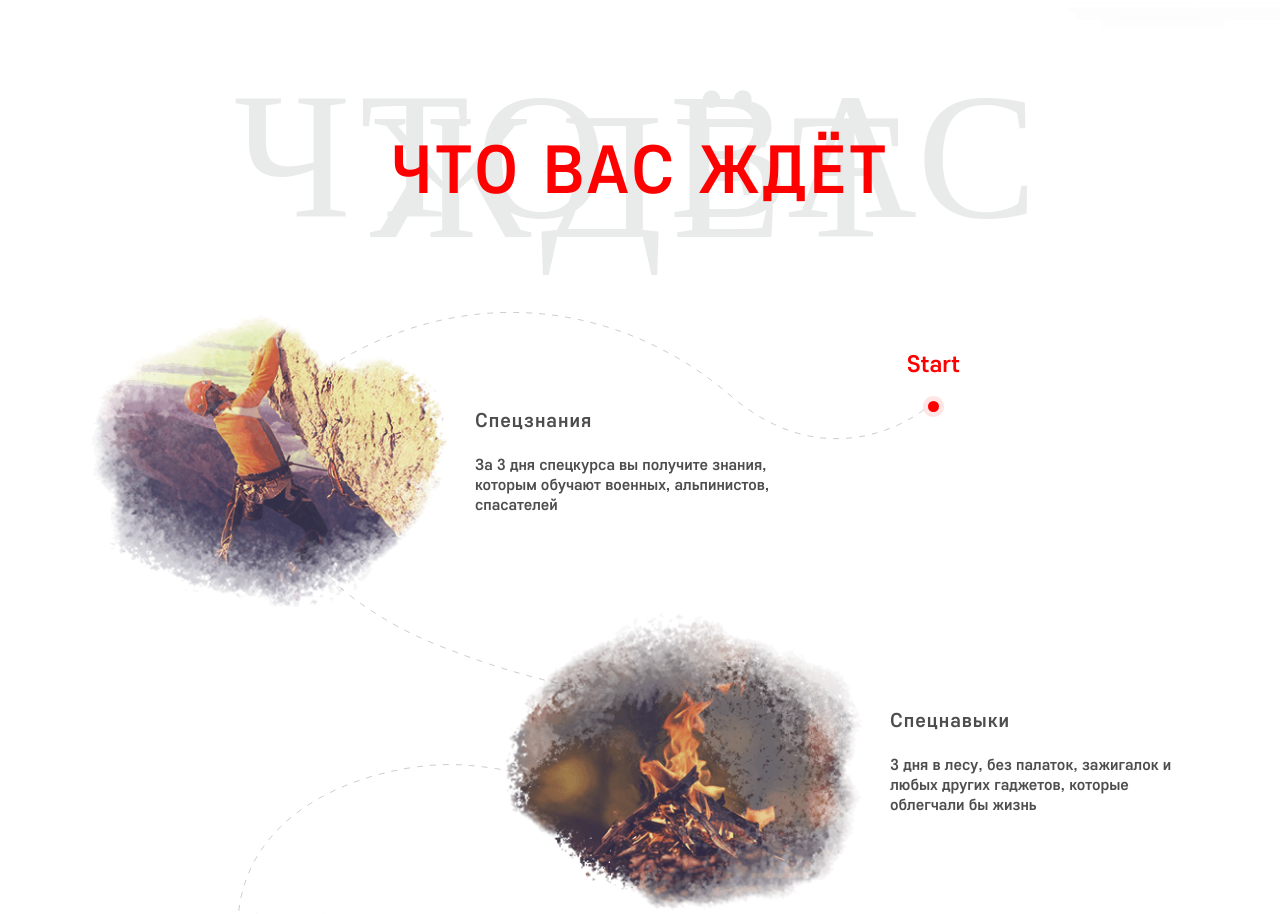
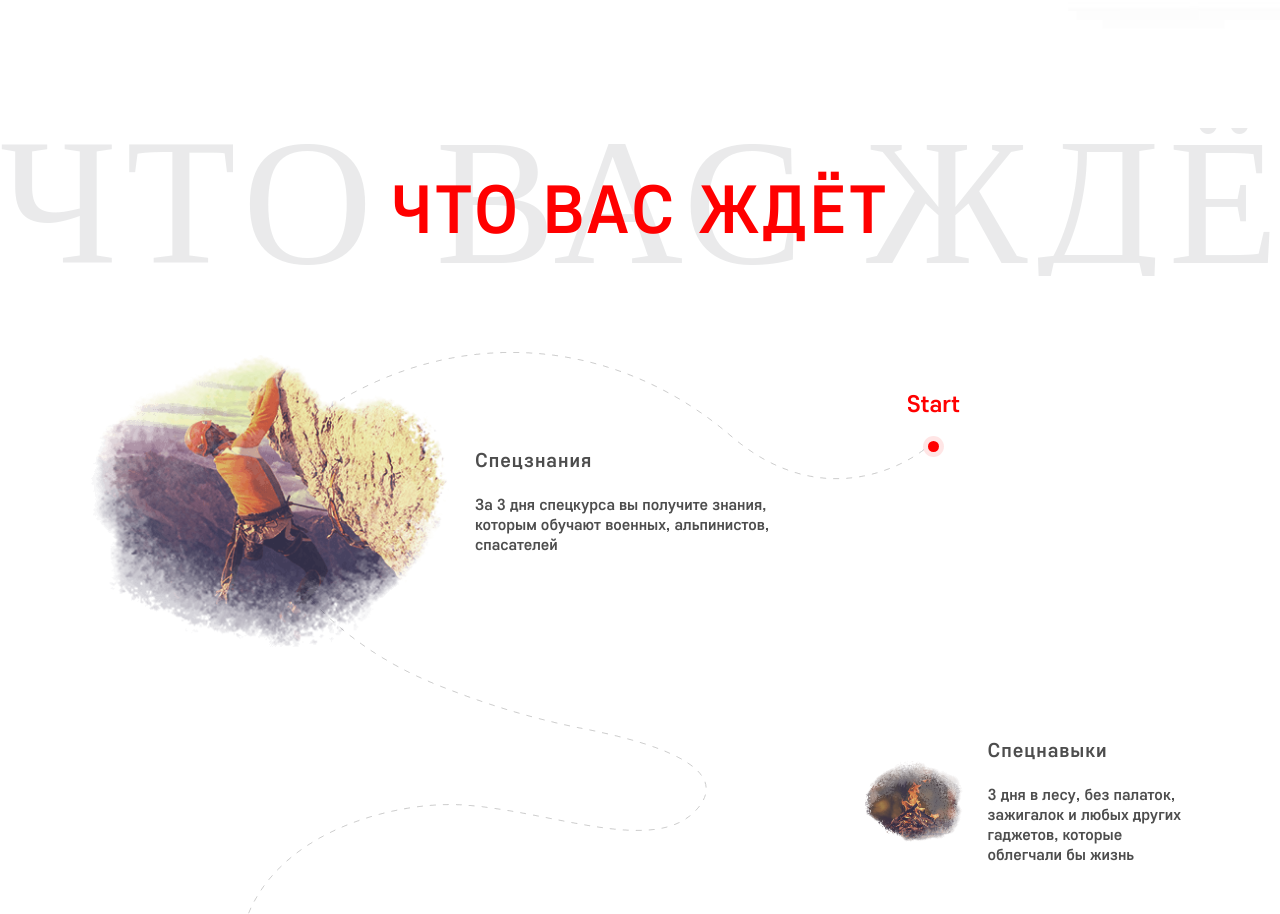
Before and after one commit to BahodiRajabov/sparta, a plain HTML site: page index.html in a window 1280 px wide. Shown: the part 1040-1954 px from the top of the page. Drawn offline with Linux system fonts and the light colour scheme; a web font is replaced by a local one.

Commit message:
add section header block responsivness change roadmap item max-width

```diff
--- a/index.html
+++ b/index.html
@@ -48,8 +48,8 @@
     </section>
   </div>
   <section class="roadmap">
+    <h2 class="section-header section-header--roadmap">Что вас ждёт</h2>
     <div class="roadmap__container container">
-      <h2 class="section-header section-header--roadmap">Что вас ждёт</h2>
       <ul class="roadmap__list">
         <li class="roadmap__item roadmap__item--alpinist">
           <div class="roadmap__item-info">
--- a/scss/blocks/_roadmap.scss
+++ b/scss/blocks/_roadmap.scss
@@ -54,7 +54,8 @@
   align-items: center;
   &::before {
     content: "";
-    width: 360px;
+    max-width: 360px;
+    width: 100%;
     height: 300px;
     background-position: center center;
     background-repeat: no-repeat;
--- a/scss/blocks/_section-header.scss
+++ b/scss/blocks/_section-header.scss
@@ -1,4 +1,7 @@
 .section-header {
+  padding-top: 40px;
+  padding-bottom: 30px;
+  overflow-x: hidden;
   position: relative;
   z-index: 1;
   margin-top: 0;
@@ -10,6 +13,7 @@
   text-transform: uppercase;
   letter-spacing: 3.4px;
   &::before {
+    white-space: nowrap;
     opacity: 0.1;
     z-index: -1;
     position: absolute;
@@ -21,7 +25,6 @@
     font-family: "Besom";
     font-size: 180px;
     font-weight: 400;
-    line-height: 20px;
     text-align: center;
     text-transform: uppercase;
     letter-spacing: 9px;
@@ -30,6 +33,23 @@
     content: "Что вас ждёт";
   }
   &--roadmap {
-    margin-bottom: 105px;
+    margin-bottom: 75px;
   }
 }
+@include responsive(1050) {
+  .section-header {
+    &::before {
+      letter-spacing: 6.5px;
+      font-size: 130px;
+    }
+  }
+}
+@include responsive(650) {
+  .section-header {
+    font-size: 36px;
+    letter-spacing: 1.8px;
+    &::before {
+      font-size: 100px;
+    }
+  }
+}
```
Also changed, not shown: css/styles.css, 1 other file.
